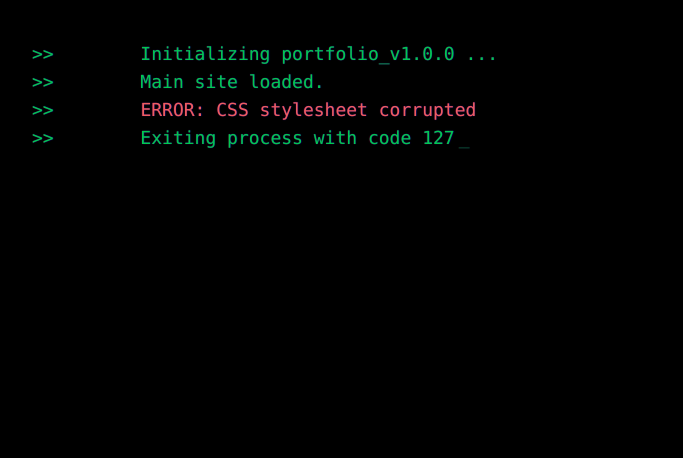
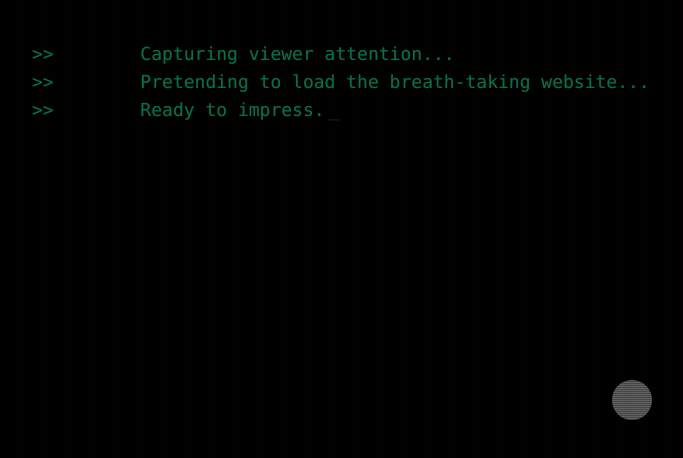
Before and after one commit to CodeOS99/portfolio-code, a website built with Vite: page index.html in a window 1280 px wide. Shown: the whole page, without its empty margins (8-691 px from the left). Built offline with nearby package versions, Linux system fonts and the light colour scheme; animation ran at ten frames a second.

Commit message:
Made the intro sequence a bit smaller and removed the need to refresh

```diff
--- a/src/main.js
+++ b/src/main.js
@@ -1,30 +1,38 @@
 document.addEventListener('DOMContentLoaded', async () => {
-    let isPolished = localStorage.getItem('site-polished');
-    if(!isPolished) {
+  const isPolished = localStorage.getItem('site-polished');
+
   const terminalView = document.getElementById("terminal-view");
   const terminalText = document.getElementById("terminal-text");
+  const polishedSite = document.getElementById("polished-site");
 
+  if (!isPolished) {
     terminalView.classList.remove("hidden");
 
     const lines = [
-          ">>        Initializing portfolio_v1.0.0 ...",
-          ">>        Main site loaded.",
-          ">>        <span class='text-red'>ERROR: CSS stylesheet corrupted</span>",
-          ">>        Exiting process with code 127",
-          ">> Wait, this is terrible.",
-          ">> Could you please refresh the site?",
-          ">> I need a moment to fix things up..."
-        ]
+      '>>        Capturing viewer attention...',
+      '>>        Pretending to load the breath-taking website...',
+      '>>        Ready to impress.'
+    ];
 
+    for (const line of lines) {
+      if (terminalText.innerHTML !== "") terminalText.innerHTML += "<br>";
+      await typeTerminal(terminalText, line);
+      await delay(200);
+    }
+
+    // short pause, then transition
+    await delay(600);
+
+    terminalView.classList.add("fade-out");
+
+    setTimeout(() => {
+      terminalView.classList.add("hidden");
+      polishedSite.classList.remove("hidden");
       localStorage.setItem('site-polished', 'true');
-        for(const line of lines) {
-          if(terminalText.innerHTML !== "") terminalText.innerHTML +="<br>";
+    }, 500);
 
-          await typeTerminal(terminalText, line);
-          await delay(400);
-        }
   } else {
-      document.getElementById("polished-site").classList.remove("hidden");
+    polishedSite.classList.remove("hidden");
   }
 });
 
--- a/src/style.css
+++ b/src/style.css
@@ -239,3 +239,12 @@
   mix-blend-mode: difference; /* 🔥 magic */
   transform: translate(-50%, -50%);
 }
+
+#terminal-view {
+  opacity: 1;
+  transition: opacity 0.8s ease;
+}
+
+#terminal-view.fade-out {
+  opacity: 0;
+}
```
Lines whose indentation alone changed are shown as unchanged.
